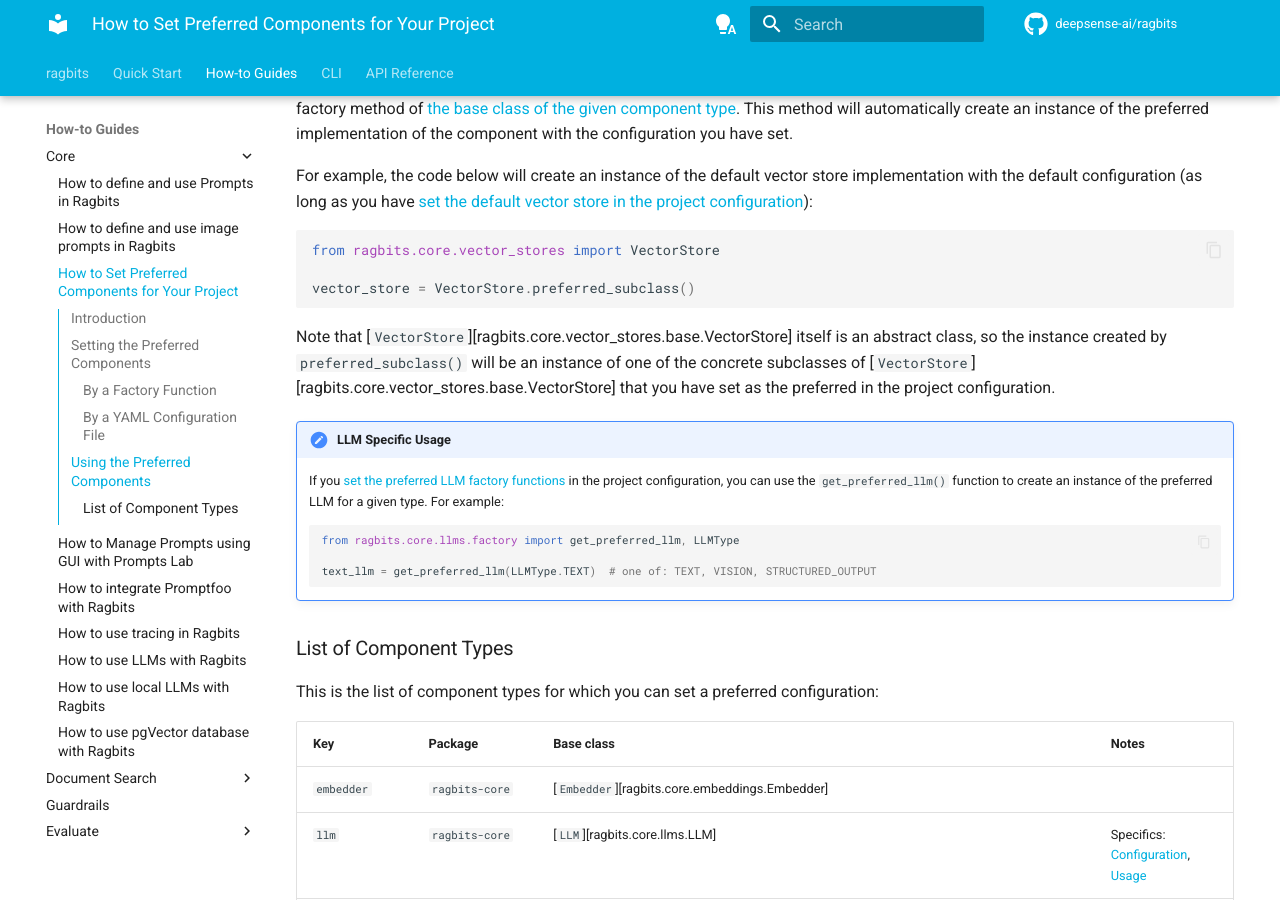
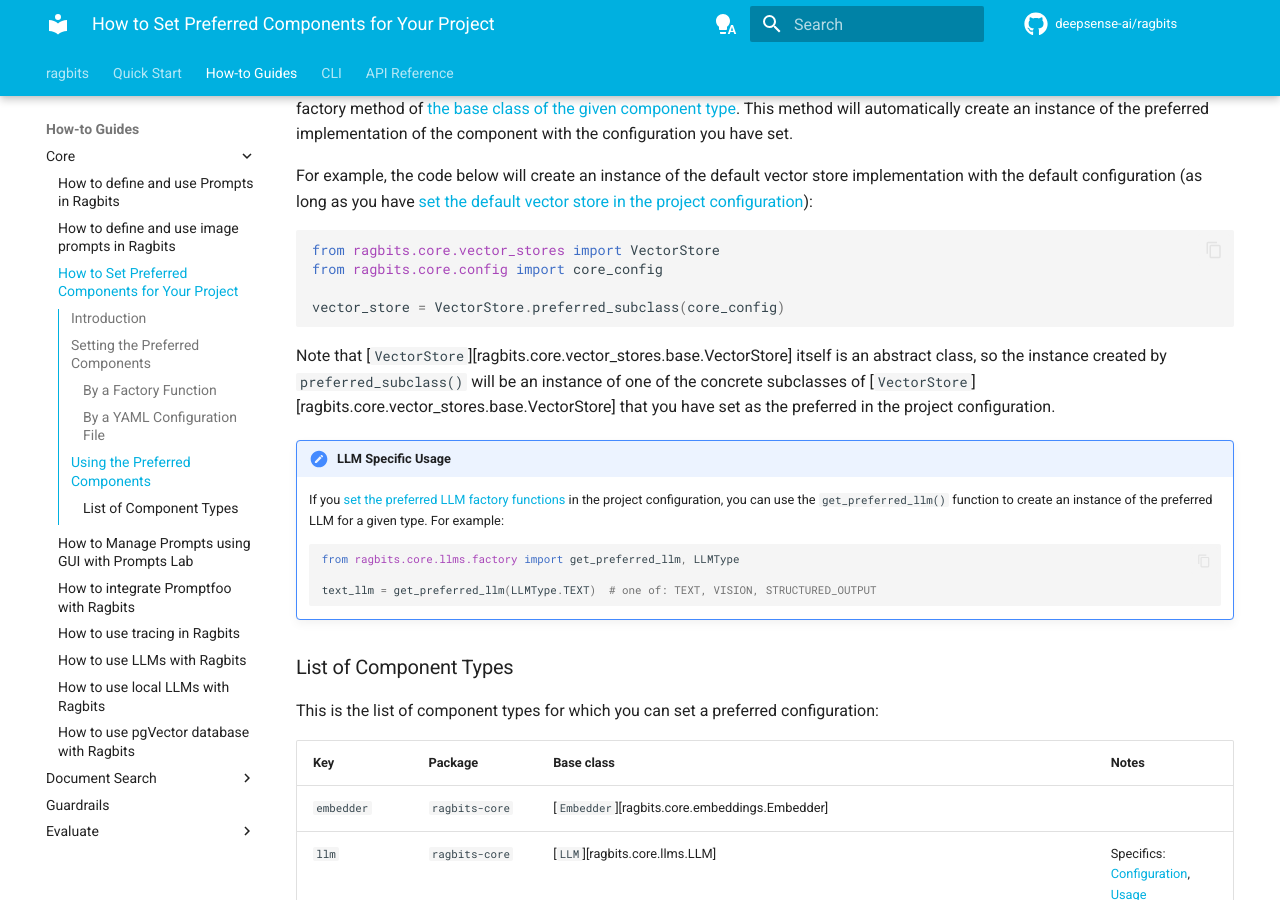
Before and after one commit to deepsense-ai/ragbits, an MkDocs documentation site: the page built from docs/how-to/core/component_preferrences.md, in a window 1280 px wide and 900 px high, scrolled down 3509 px. Built offline with MkDocs 1.6.1 and Material for MkDocs 9.7.7, drawn with Linux system fonts in a browser that asks for light colours; comment, search, counter and statistics services are not loaded.

````diff
--- a/docs/how-to/core/component_preferrences.md
+++ b/docs/how-to/core/component_preferrences.md
@@ -140,8 +140,9 @@ For example, the code below will create an instance of the default vector store
 
 ```python
 from ragbits.core.vector_stores import VectorStore
+from ragbits.core.config import core_config
 
-vector_store = VectorStore.preferred_subclass()
+vector_store = VectorStore.preferred_subclass(core_config)
 ```
 
 Note that [`VectorStore`][ragbits.core.vector_stores.base.VectorStore] itself is an abstract class, so the instance created by `preferred_subclass()` will be an instance of one of the concrete subclasses of [`VectorStore`][ragbits.core.vector_stores.base.VectorStore] that you have set as the preferred in the project configuration.
````
Also changed, not shown: docs/how-to/core/use_pgVector_store.md (+2 -0 lines), packages/ragbits-core/CHANGELOG.md (+2 -1 lines).
